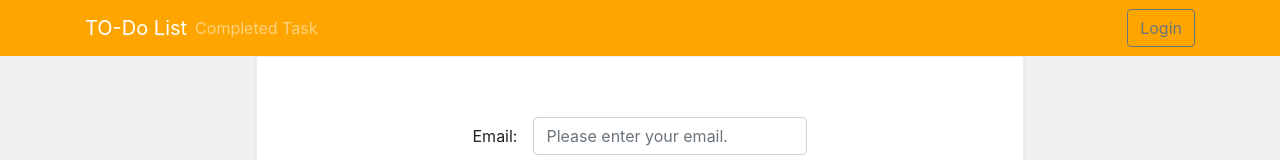
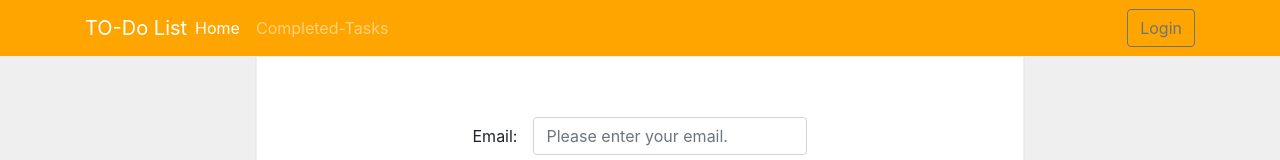
Before and after one commit to Chetanpaliwal22/To-Do-List-App, a React (Create React App) app: page /sign-in in a window 1280 px wide. Shown: the top 160 px of the page. Built offline with nearby package versions, Linux system fonts and the light colour scheme.

Commit message:
header display issue resolved

```diff
--- a/src/App.js
+++ b/src/App.js
@@ -14,6 +14,7 @@ class App extends React.Component {
         <div className="App">
           <Switch>
             <Route exact path='/' component={Main} />
+            <Route exact path='/completed-task' component={Main} />
             <Route path="/sign-in" component={Login} />
             <Route path="/sign-up" component={Signup} />
           </Switch>
--- a/src/components/Header.js
+++ b/src/components/Header.js
@@ -1,9 +1,9 @@
 import React from 'react';
 import 'bootstrap/dist/css/bootstrap.min.css';
 import {
-    Navbar, NavbarBrand, Nav, NavLink, Collapse, NavItem, Button,
+    Navbar, NavbarBrand, Nav, Collapse, NavItem, Button
 } from 'reactstrap';
-
+import { NavLink } from 'react-router-dom';
 class Header extends React.Component {
 
     render() {
@@ -14,16 +14,19 @@ class Header extends React.Component {
             <div>
                 <Navbar dark expand="md header">
                     <div className="container">
-                        <NavbarBrand className="mr-auto" onClick={() => toggleTaskMode(false)}>TO-Do List</NavbarBrand>
+                        <NavbarBrand className="mr-auto">TO-Do List</NavbarBrand>
                         <Collapse navbar>
                             <Nav navbar className="headeritem">
                                 <NavItem>
-                                    <NavLink className="nav-link" onClick={() => toggleTaskMode(true)}><span className="fa fa-home fa-lg"></span>Completed Task</NavLink>
+                                    <NavLink className="nav-link" to='/' onClick={() => toggleTaskMode(false)}><span className="fa fa-home fa-lg"></span> Home</NavLink>
+                                </NavItem>
+                                <NavItem>
+                                    <NavLink className="nav-link" to='/completed-task' onClick={() => toggleTaskMode(true)}><span className="fa fa-info fa-lg"></span>Completed-Tasks</NavLink>
                                 </NavItem>
                             </Nav>
                             <Nav className="ml-auto" navbar>
                                 <NavItem>
-                                    <Button outline>
+                                    <Button outline href='/sign-in'>
                                         <span className="fa fa-sign-in fa-lg"></span> Login
                                     </Button>
                                 </NavItem>
```
